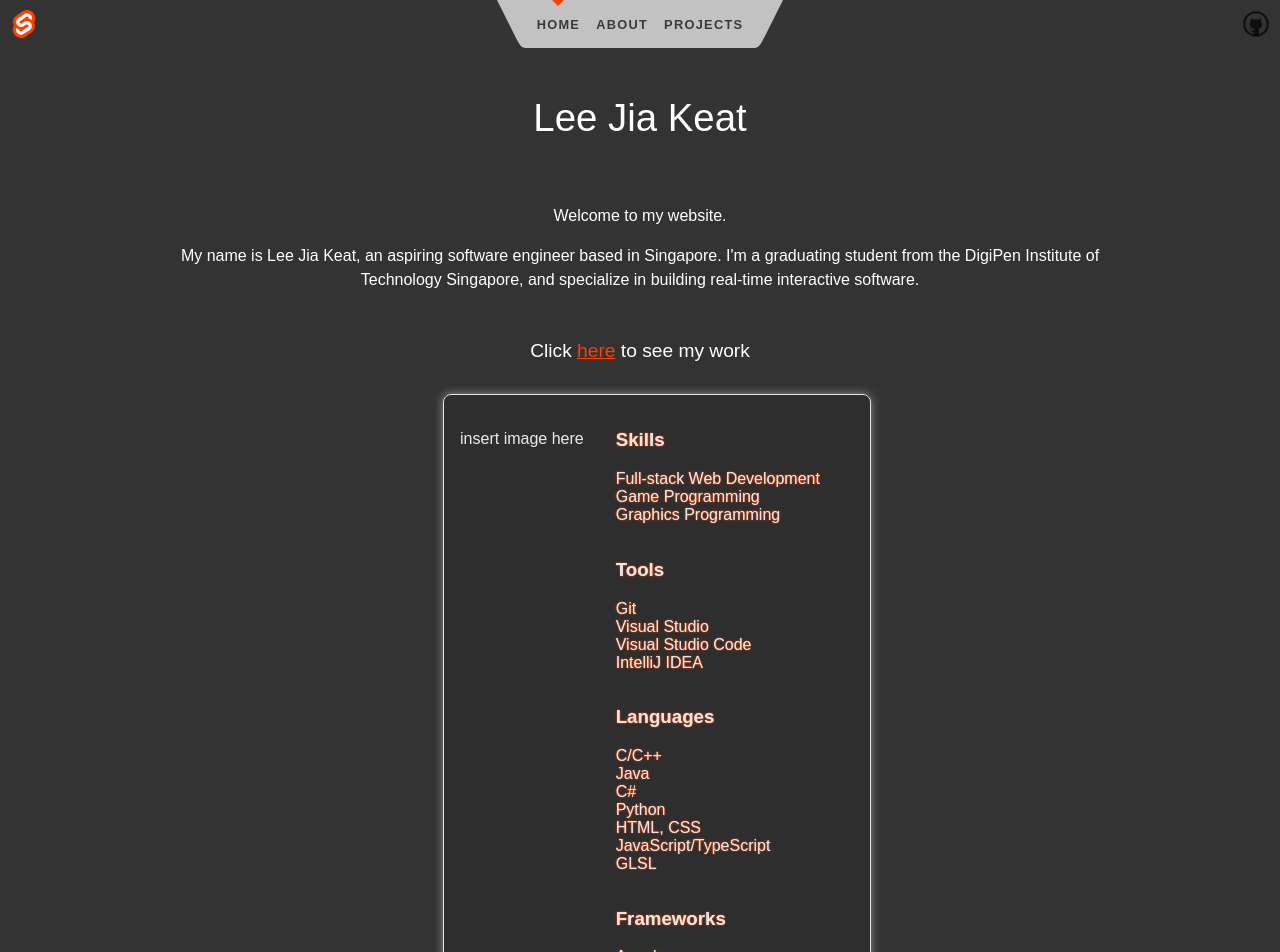
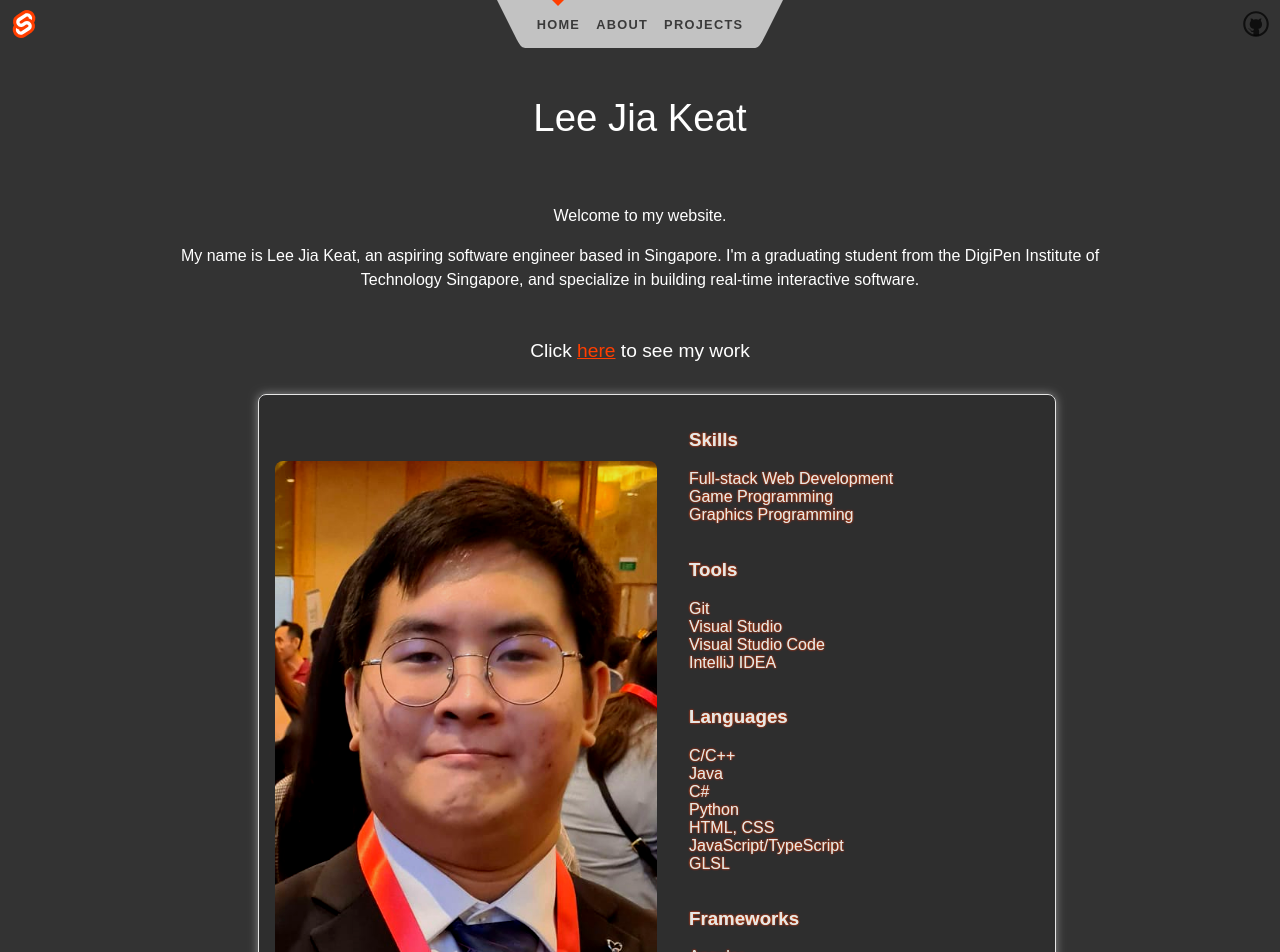
Before and after one commit to ksxjltze/leejiakeat, a SvelteKit app: page / in a window 1280 px wide. Shown: the top 952 px of the page. Built offline with nearby package versions, Linux system fonts and the light colour scheme.

Commit message:
le photo

```diff
--- a/src/routes/+page.svelte
+++ b/src/routes/+page.svelte
@@ -28,7 +28,7 @@
 
 	<section>
 		<div id="overview-panel" class="panel-darken">
-			<p>insert image here</p>
+			<img id="leejiakeat-photo" src="/images/lee-jia-keat.png" alt="Lee Jia Keat">
 			<section id="panel-info">
 				<div id="panel-info-skills">
 					<h3>Skills</h3>
@@ -98,6 +98,14 @@
 		margin-top: 1rem;
 	}
 
+	#leejiakeat-photo {
+		width: 50%;
+		height: fit-content;
+
+		margin: auto;
+		border-radius: 8px;
+	}
+
 	#overview-panel {
 		width: 100%;
 		border: 1px solid #fff;
@@ -128,6 +136,9 @@
 	}
 
 	#panel-info {
+		width: 50%;
+		margin: auto;
+
 		display: flex;
 		flex-direction: column;
 		/* gap: 1rem; */
```
